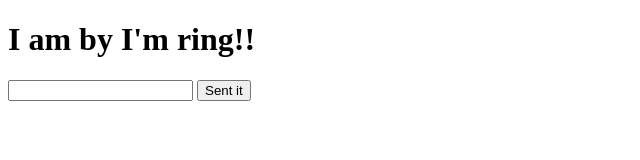
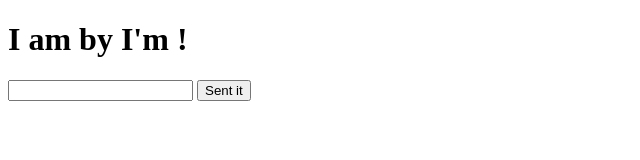
Before and after one commit to Isaaclkm/Dictionnary, a plain HTML site: page starter-code/index.html in a window 1280 px wide. Shown: the whole page, without its empty margins (0-640 px from the left). Drawn offline with Linux system fonts and the light colour scheme.

Commit message:
added it all

```diff
--- a/starter-code/index.html
+++ b/starter-code/index.html
@@ -9,7 +9,7 @@
   <title>Frontend Mentor | Dictionary b app</title>
 </head>
 <body>
-    <h1>I am by I'm ring!!</h1>
+    <h1>I am by I'm !</h1>
     <label for="text"></label>
     <input type="text" name="" id="">
     <button>Sent it </buton>
```
